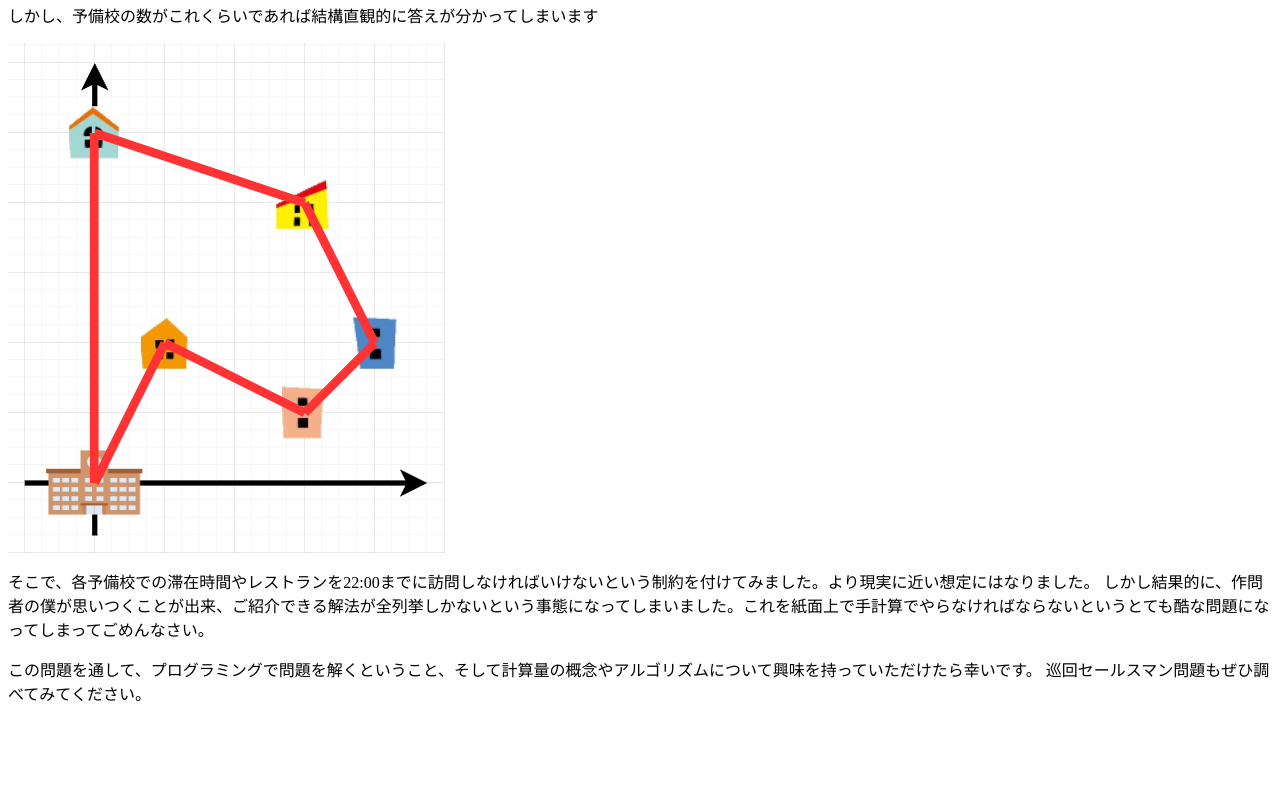
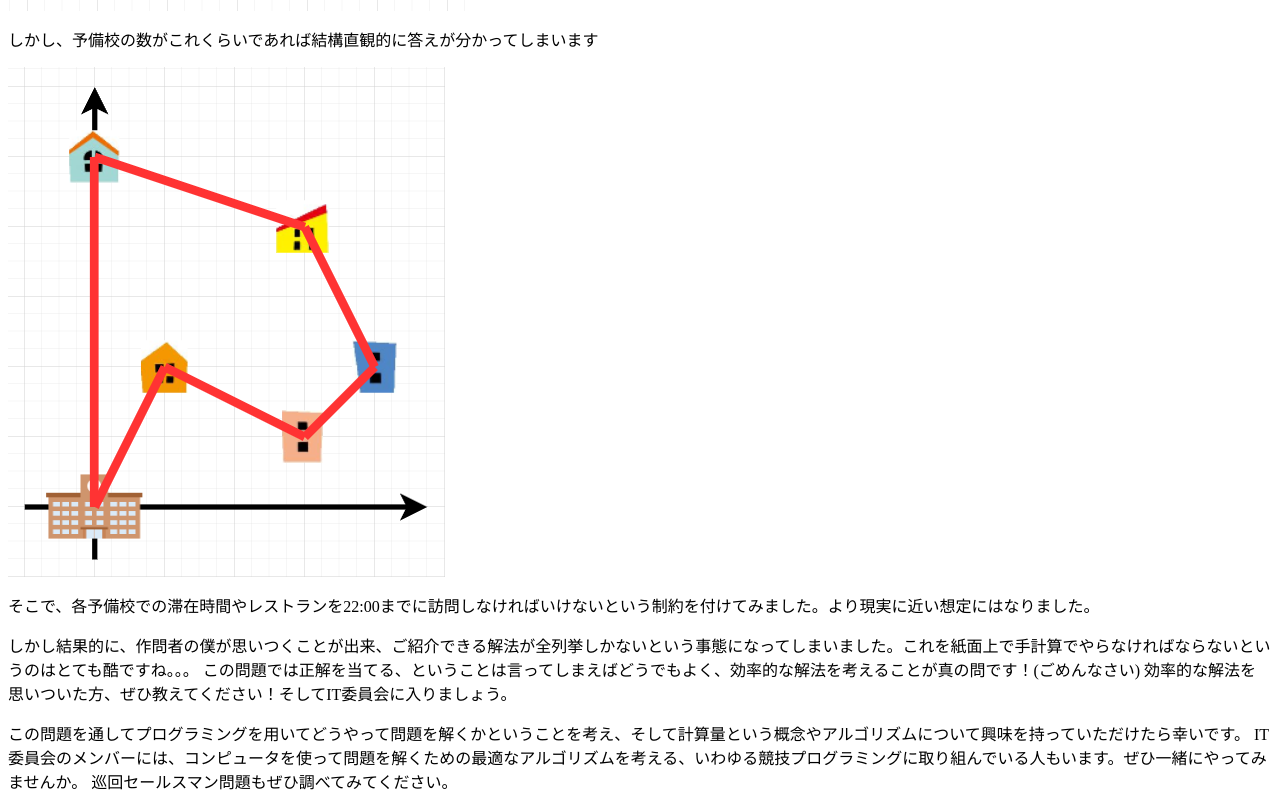
Before and after one commit to hibiya-itchief/2023-spring-problems, a plain HTML site: page genkai-student/index.html in a window 1280 px wide. Shown: the part 1870-2679 px from the top of the page. Before the commit the page ends 2591 px from the top, so only its background shows below. Drawn offline with Linux system fonts and the light colour scheme.

Commit message:
Update index.html

```diff
--- a/genkai-student/index.html
+++ b/genkai-student/index.html
@@ -56,7 +56,7 @@
     </p>
     <h2>編集後記</h2>
     <p>
-      最後まで読んでいただきありがとうございます。当初は滞在時間や、レストランを訪問する時間の制約は付けず以下のような問題にしていました。
+      最後まで読んでいただきありがとうございます。はじめに！この問題をコンピュータを使わずに紙面上だけで解くことは困難だと思います。そんな問題を出題してしまったことをお詫びします。当初は滞在時間や、レストランを訪問する時間の制約は付けず以下のような問題にしていました。
     </p>
 
     <img src="./image1.png" />
@@ -69,10 +69,14 @@
 
     <p>
       そこで、各予備校での滞在時間やレストランを22:00までに訪問しなければいけないという制約を付けてみました。より現実に近い想定にはなりました。
-      しかし結果的に、作問者の僕が思いつくことが出来、ご紹介できる解法が全列挙しかないという事態になってしまいました。これを紙面上で手計算でやらなければならないというとても酷な問題になってしまってごめんなさい。
     </p>
     <p>
-      この問題を通して、プログラミングで問題を解くということ、そして計算量の概念やアルゴリズムについて興味を持っていただけたら幸いです。
+      しかし結果的に、作問者の僕が思いつくことが出来、ご紹介できる解法が全列挙しかないという事態になってしまいました。これを紙面上で手計算でやらなければならないというのはとても酷ですね。。。
+      この問題では正解を当てる、ということは言ってしまえばどうでもよく、効率的な解法を考えることが真の問です！(ごめんなさい) 効率的な解法を思いついた方、ぜひ教えてください！そしてIT委員会に入りましょう。
+    </p>
+    <p>
+      この問題を通してプログラミングを用いてどうやって問題を解くかということを考え、そして計算量という概念やアルゴリズムについて興味を持っていただけたら幸いです。
+      IT委員会のメンバーには、コンピュータを使って問題を解くための最適なアルゴリズムを考える、いわゆる競技プログラミングに取り組んでいる人もいます。ぜひ一緒にやってみませんか。
       巡回セールスマン問題もぜひ調べてみてください。
     </p>
   </body>
```
